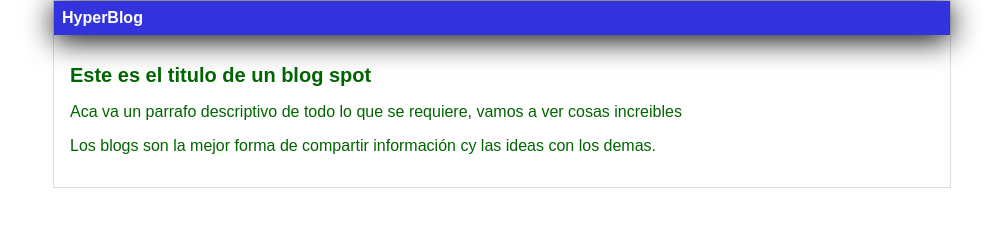
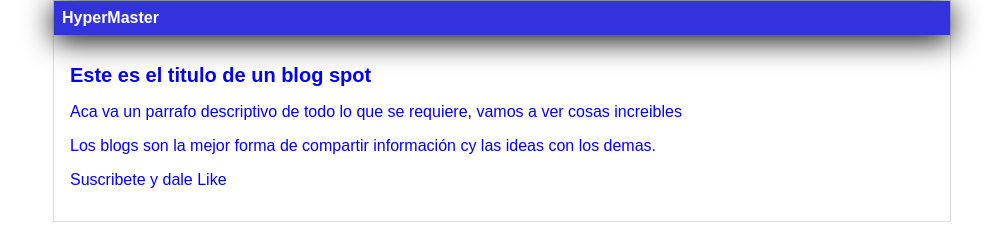
Before and after one commit to RafaelDev18/hyperblog, a plain HTML site: page index.html in a window 1280 px wide. Shown: the whole page, without its empty margins (138-1141 px from the left). Drawn offline with Linux system fonts and the light colour scheme.

Commit message:
Agregue suscripcion, cambie tituloa hypermaster y el color azul del texto

```diff
--- a/css/estilos.css
+++ b/css/estilos.css
@@ -1,6 +1,6 @@
 body
 {
-    color: darkgreen;
+    color: blue;
     text-align: left;
     font-family: Arial;
     font-size: 16px;
--- a/index.html
+++ b/index.html
@@ -11,7 +11,7 @@
 <body>
     <div id="container">
         <div id="cabecera">
-            HyperBlog
+            HyperMaster
         </div>
         <div id="post">
             <h1>Este es el titulo de un blog spot</h1>
@@ -22,6 +22,7 @@
                 Los blogs son la mejor forma de compartir
                 información cy las ideas con los demas.
             </p>
+            <p>Suscribete y dale Like</p>
 
         </div>
     </div>
```
